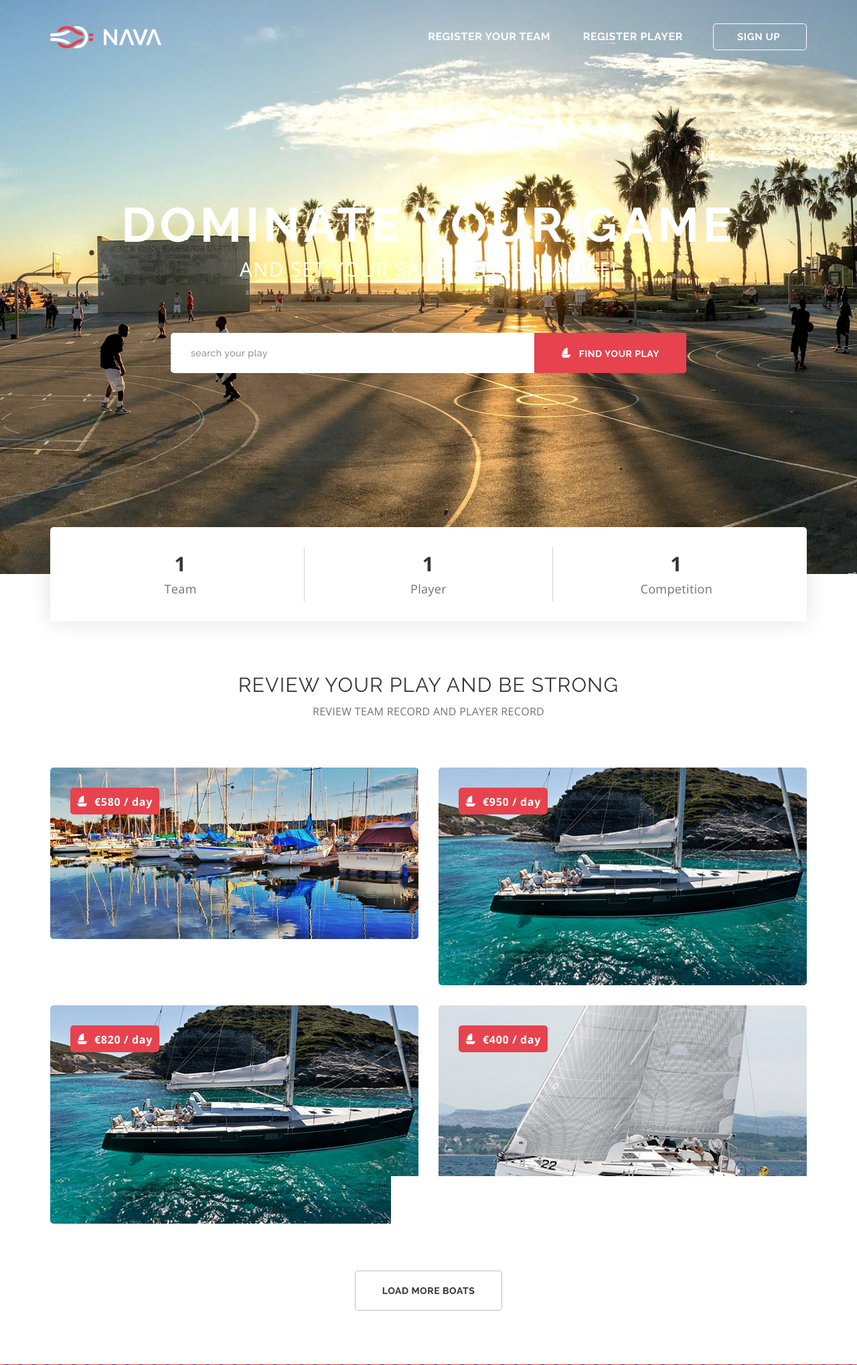
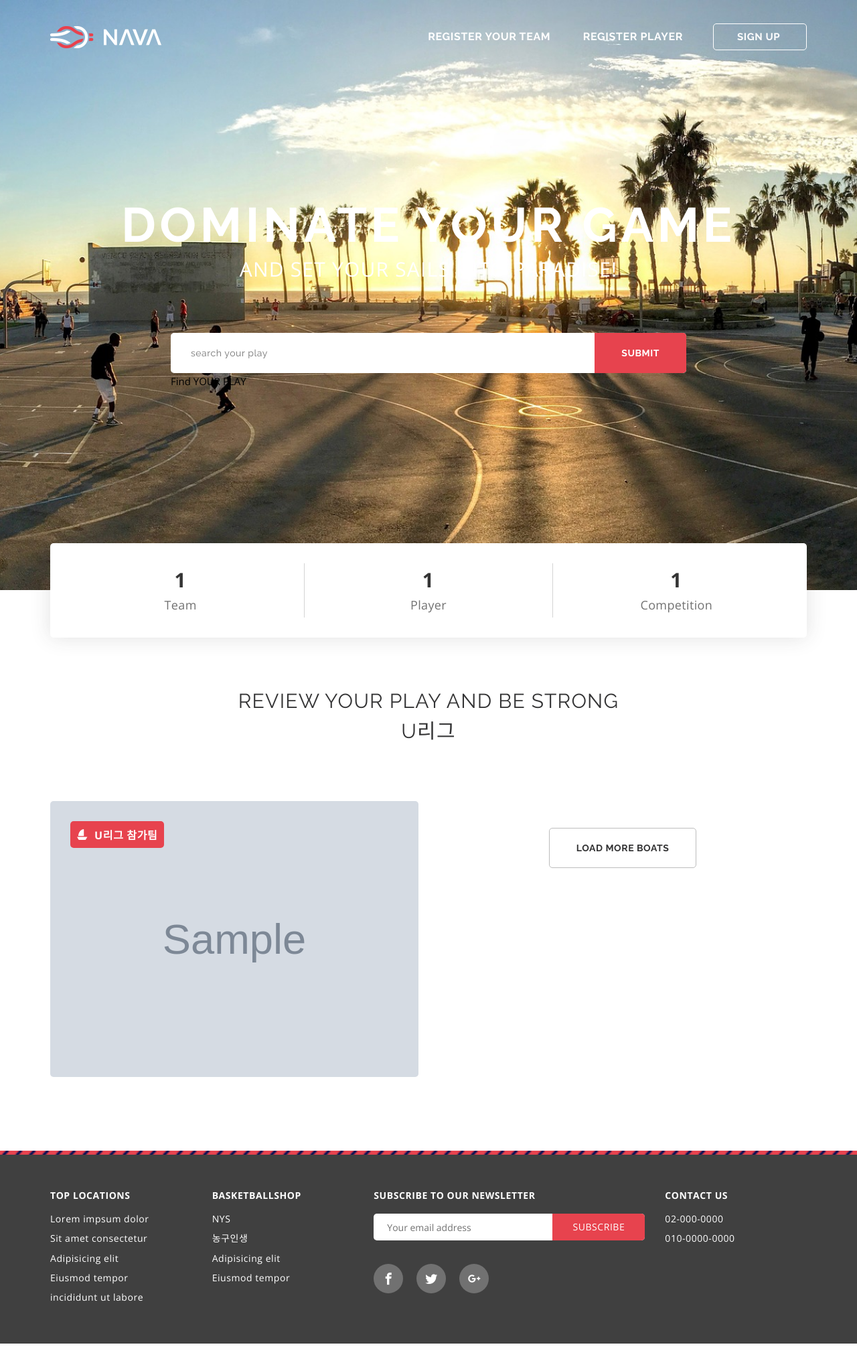
Before and after one commit to baidoosik/basmania, a Django app: page / in a window 1280 px wide. Shown: the top 2038 px of the page at 67% size. After the commit the page ends 2006 px from the top, so only its background shows below. Run offline with Django 3.2, Linux system fonts and the light colour scheme; tables that the repository leaves empty hold one stand-in row (values such as "Sample post"); grey boxes marked "Sample" are stand-in pictures; some web fonts are replaced.

Commit message:
팀 정렬 및 선수 검색화면

```diff
--- a/club/templates/club/home.html
+++ b/club/templates/club/home.html
@@ -5,7 +5,7 @@
       <header class="main-header">
          <div class="container">
             <div class="header-content">
-               <a href="">
+               <a href={% url 'club:home' %}>
                   <img src="{% static "img/site-identity.png"%}" alt="site identity" />
                </a>
 
@@ -38,8 +38,10 @@
 
                   <form class="destinations-form">
                      <div class="input-line">
-                        <input type="text" name="destination" value="" class="form-input check-value" placeholder="search your play" />
-                        <button type="button" name="destination-submit" class="form-submit btn btn-special">Find YOUR PLAY</button>
+                             <form action="" method="get" class="form" >
+                                 <input type="text" name="q" value="" class="form-input check-value" placeholder="search your play" />
+                                 <input type="submit" name="destination-submit" class="form-submit btn btn-special">Find YOUR PLAY</input>
+                             </form>
                      </div>
                   </form>
                </div>
@@ -74,136 +76,53 @@
             <div class="section-title">
                <div class="container">
                   <h2 class="title">Review Your PLAY AND BE Strong</h2>
-                  <p class="sub-title">REVIEW TEAM RECORD AND PLAYER RECORD</p>
+                  <h2 class="title">U리그</h2>
                </div>
             </div>
 
             <!-- Content -->
+            {% if players %}
+                <div class="container">
+                {% for player in players %}
+                    <div class>
+                        <h2 class="title" style="text-align: center">{{ player.name }}</h2>
+                        {% if player.profile_image %}
+                            <p style="text-align: center;">
+                                <img style="align-items: center" src="{{ player.profile_image }}" >
+                            </p>
+                        {% endif %}
+                        <h2 class="title" style="text-align: center">선수정보 링크</h2>
+                    </div>
+                {% endfor %}
+                </div>
+            {% else %}
+                 {% for team in teams %}
+                    {% if team.profile_image %}
                         <div class="container">
                            <div class="row">
                               <div class="col-sm-12 col-xs-24">
                                  <div class="boat-box">
                                     <div class="box-cover">
-                           <img src={% static "img/destination-1.jpg" %} alt="destinationimage" />
+                                       <img src="{{ team.profile_image }}" alt="destinationimage" />
                                     </div>
 
-                        <span class="boat-price">€580 / day</span>
+                                    <span class="boat-price">U리그 참가팀</span>
 
                                     <div class="box-details">
                                        <div class="box-meta">
-                              <h4 class="boat-name">Delphia 47</h4>
+                                          <h4 class="boat-name">{{ team.name }}</h4>
                                           <ul class="clean-list boat-meta">
-                                 <li class="location">Gdansk, Poland</li>
-                                 <li class="berths">8 Berths</li>
+                                             <li class="location">{{ team.start_date }}</li>
+                                             <li class="berths">{{ team.description }}</li>
                                           </ul>
                                        </div>
                                     </div>
                                  </div>
                               </div>
+                    {% endif %}
+                {% endfor %}
 
-                  <div class="col-sm-12 col-xs-24">
-                     <div class="boat-box">
-                        <div class="box-cover">
-                           <img src={% static "img/boat-2.jpg" %} alt="destinationimage" />
-                        </div>
-
-                        <span class="boat-price">€950 / day</span>
-
-                        <div class="box-details">
-                           <div class="box-meta">
-                              <h4 class="boat-name">Sense 55</h4>
-                              <ul class="clean-list boat-meta">
-                                 <li class="location">Portofino, Itali</li>
-                                 <li class="berths">12 Berths</li>
-                              </ul>
-                           </div>
-                        </div>
-                     </div>
-                  </div>
-
-                  <div class="col-sm-12 col-xs-24">
-                     <div class="boat-box">
-                        <div class="box-cover">
-                           <img src={% static "img/boat-2.jpg" %} alt="destination image" />
-                        </div>
-
-                        <span class="boat-price">€820 / day</span>
-
-                        <div class="box-details">
-                           <div class="box-meta">
-                              <h4 class="boat-name">Cruiser 51</h4>
-                              <ul class="clean-list boat-meta">
-                                 <li class="location">Palma de Mallorca, Spain</li>
-                                 <li class="berths">10 Berths</li>
-                              </ul>
-                           </div>
-                        </div>
-                     </div>
-                  </div>
-
-                  <div class="col-sm-12 col-xs-24">
-                     <div class="boat-box">
-                        <div class="box-cover">
-                           <img src={% static "img/boat-4.jpg" %} alt="destination image" />
-                        </div>
-
-                        <span class="boat-price">€400 / day</span>
-
-                        <div class="box-details">
-                           <div class="box-meta">
-                              <h4 class="boat-name">Cruiser 41S</h4>
-                              <ul class="clean-list boat-meta">
-                                 <li class="location">Lisbon, Portugal</li>
-                                 <li class="berths">8 Berths</li>
-                              </ul>
-                           </div>
-                        </div>
-                     </div>
-                  </div>
-
-                  <div class="load-boats-box">
-                     <div class="col-sm-12 col-xs-24">
-                        <div class="boat-box">
-                           <div class="box-cover">
-                              <img src={% static "img/boat-2.jpg" %} alt="destination image" />
-                           </div>
-
-                           <span class="boat-price">€950 / day</span>
-
-                           <div class="box-details">
-                              <div class="box-meta">
-                                 <h4 class="boat-name">Sense 55</h4>
-                                 <ul class="clean-list boat-meta">
-                                    <li class="location">Portofino, Itali</li>
-                                    <li class="berths">12 Berths</li>
-                                 </ul>
-                              </div>
-                           </div>
-                        </div>
-                     </div>
-
-                     <div class="col-sm-12 col-xs-24">
-                        <div class="boat-box">
-                           <div class="box-cover">
-                              <img src={% static "img/boat-1.jpg" %} alt="destination" />
-                           </div>
-
-                           <span class="boat-price">€580 / day</span>
-
-                           <div class="box-details">
-                              <div class="box-meta">
-                                 <h4 class="boat-name">Delphia 47</h4>
-                                 <ul class="clean-list boat-meta">
-                                    <li class="location">Gdansk, Poland</li>
-                                    <li class="berths">8 Berths</li>
-                                 </ul>
-                              </div>
-                           </div>
-                        </div>
-                     </div>
-                  </div>
-               </div>
-
+            {% endif %}
                <div class="align-center">
                   <a href="#" class="btn btn-default btn-load-boats"><span class="text">Load more boats</span><i class="icon-spinner6"></i></a>
                </div>
--- a/club/views.py
+++ b/club/views.py
@@ -1,13 +1,29 @@
 from django.shortcuts import render
-from .models import Team,Player,Match
+from .models import Team,Player,Match,Performance
 # Create your views here.
+
 def home(request):
-    team_count = Team.objects.all().count()
-    player_count = Player.objects.all().count()
+    teams = Team.objects.all()
+    team_count = teams.count()
+    player= Player.objects.all()
+    player_count=player.count()
     match_count = Match.objects.all().count()
 
-    return render(request,'club/home.html',{
-        'team_count':team_count,
-        'player_count':player_count,
-        'match_count':match_count,
-    })
+    q = request.GET.get('q', '')
+
+    if q:
+        player= player.filter(name__icontains=q)
+
+        return render(request,'club/home.html',{
+            'team_count':team_count,
+            'player_count':player_count,
+            'match_count':match_count,
+            'players':player,
+        })
+    else:
+        return render(request,'club/home.html',{
+            'team_count':team_count,
+            'player_count':player_count,
+            'match_count':match_count,
+            'teams': teams,
+        })
```
Lines whose indentation alone changed are shown as unchanged.
